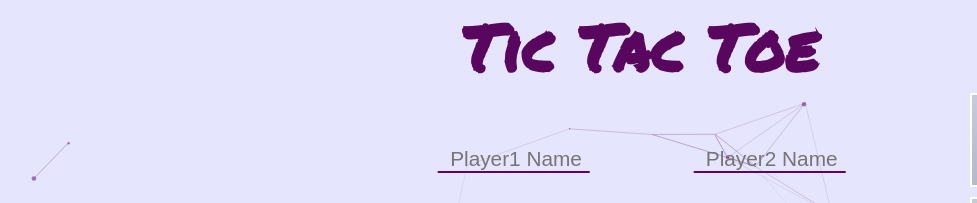
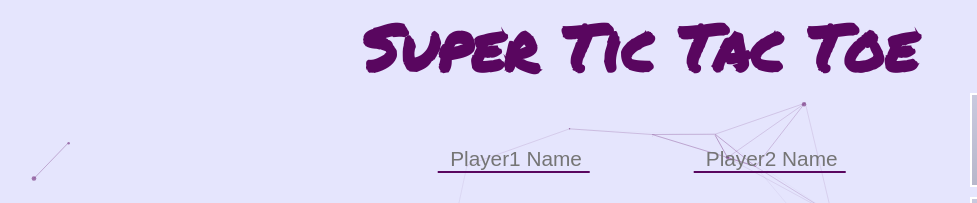
Before and after one commit to jaspreet-singh-sahota/tic-tac-toe-javascript, a plain HTML site: page index.html in a window 1280 px wide. Shown: the top 203 px of the page, 0-977 px from the left. Drawn offline with nearby package versions, Linux system fonts and the light colour scheme; grey boxes are pictures that could not be loaded.

Commit message:
Change title name

```diff
--- a/index.html
+++ b/index.html
@@ -12,7 +12,7 @@
 
 <body>
   <div id="particles-js">
-    <h1 class="title">Tic Tac Toe</h1>
+    <h1 class="title">Super Tic Tac Toe</h1>
     <div class="mode-type">
       <div class="mode"><span>Multiplayer</span></div>
       <div class="mode"><span>Human VS CPU</span></div>
```
